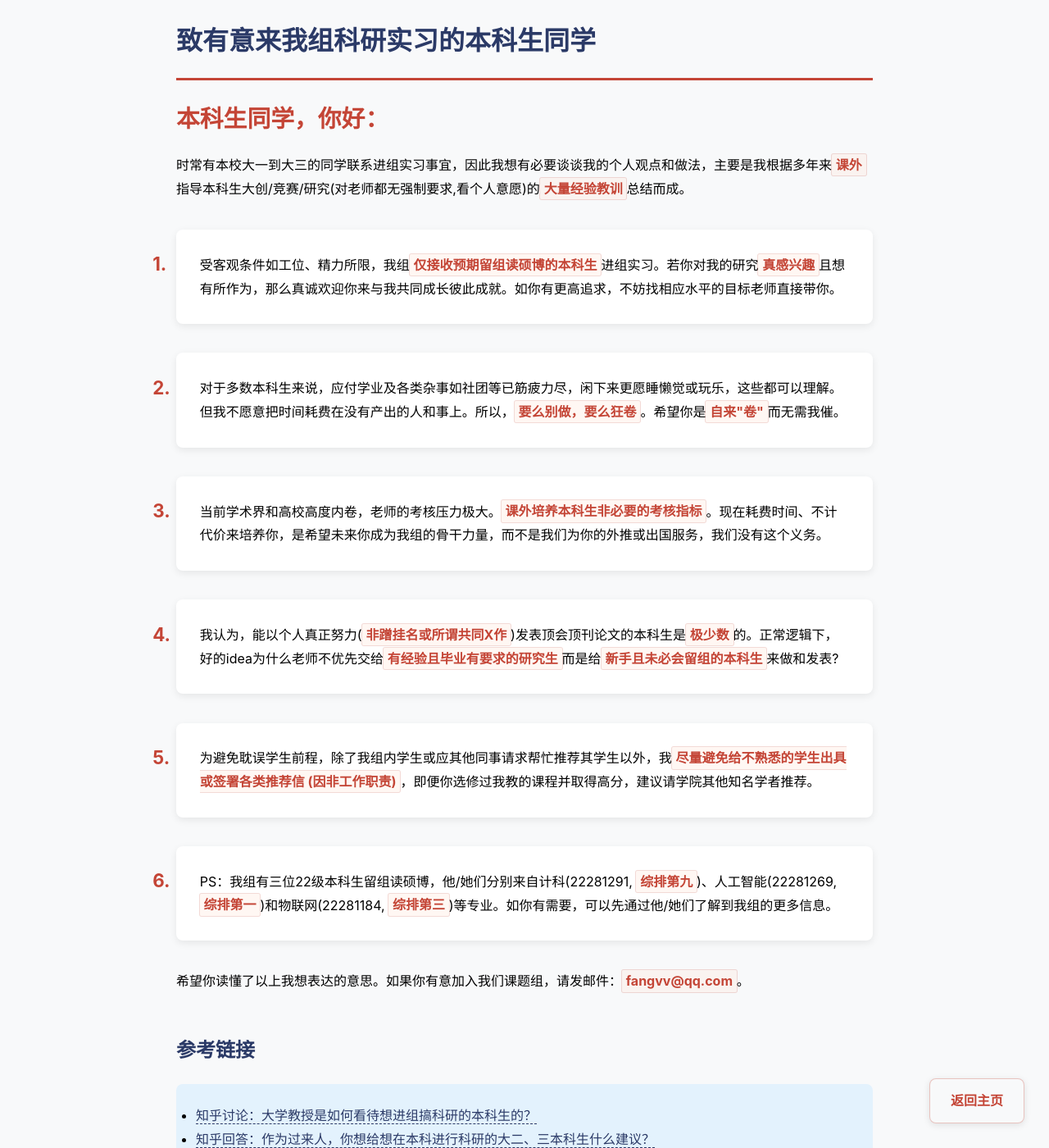
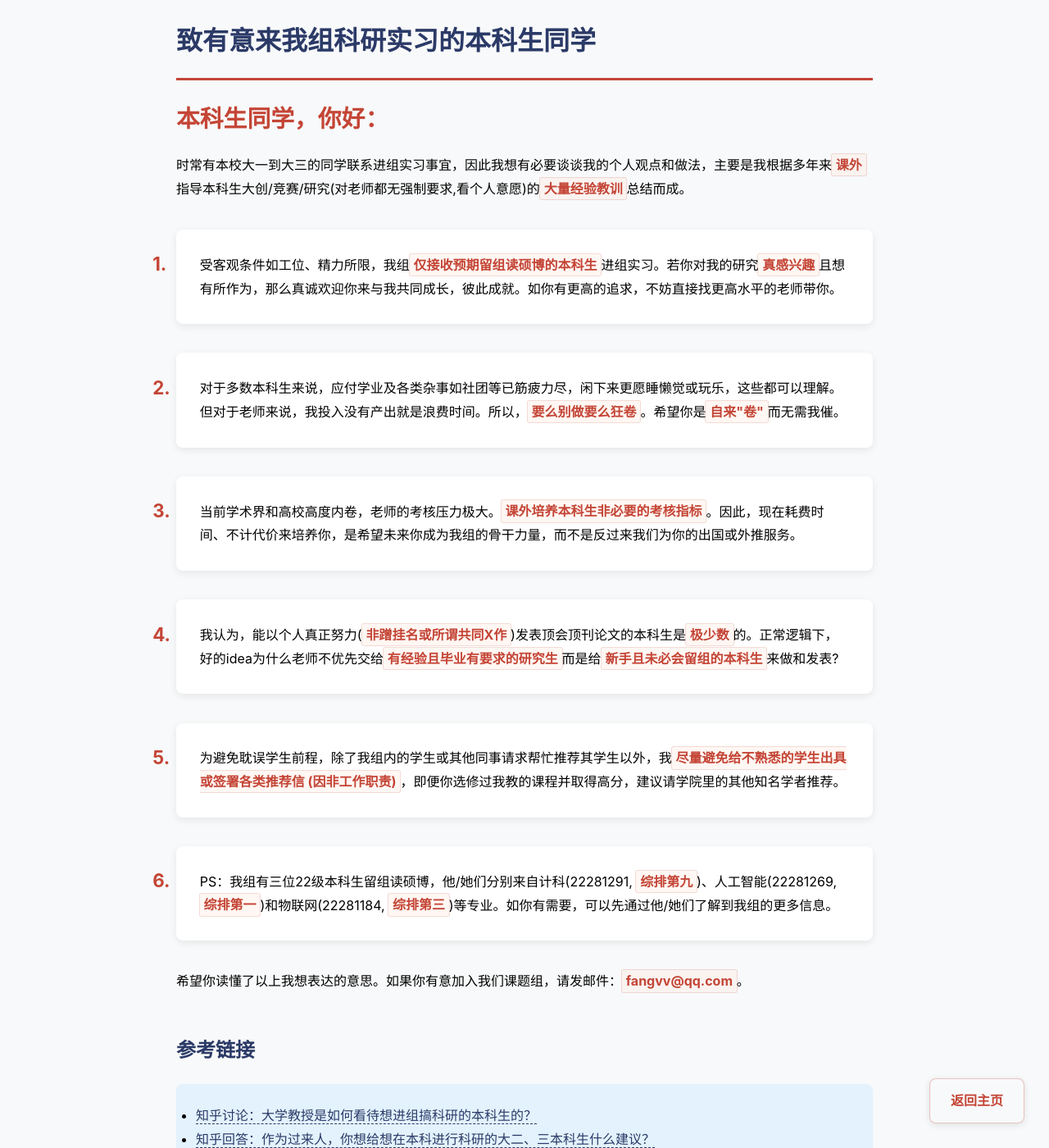
Before and after one commit to fangvv/Homepage, a Jekyll site: the page faq.html, which Jekyll copies as it is, in a window 1280 px wide and 1400 px high. Shown: the whole window at 82% size. Built offline with Jekyll 4.4.1, drawn with Linux system fonts in a browser that asks for light colours; comment, search, counter and statistics services are not loaded.

Commit message:
Revert "update faq“”"
This reverts commit 643478d5fbc4147d29df55e2ce1a6bd34949b5a6.

```diff
--- a/faq.html
+++ b/faq.html
@@ -118,15 +118,15 @@ strong:hover {
     时常有本校大一到大三的同学联系进组实习事宜，因此我想有必要谈谈我的个人观点和做法，主要是我根据多年来<strong>课外</strong>指导本科生大创/竞赛/研究(对老师都无强制要求,看个人意愿)的<strong>大量经验教训</strong>总结而成。</p>
 
     <ol>
-<li>受客观条件如工位、精力所限，我组<strong>仅接收预期留组读硕博的本科生</strong>进组实习。若你对我的研究<strong>真感兴趣</strong>且想有所作为，那么真诚欢迎你来与我共同成长彼此成就。如你有更高追求，不妨找相应水平的目标老师直接带你。</li>
+<li>受客观条件如工位、精力所限，我组<strong>仅接收预期留组读硕博的本科生</strong>进组实习。若你对我的研究<strong>真感兴趣</strong>且想有所作为，那么真诚欢迎你来与我共同成长，彼此成就。如你有更高的追求，不妨直接找更高水平的老师带你。</li>
 
-<li>对于多数本科生来说，应付学业及各类杂事如社团等已筋疲力尽，闲下来更愿睡懒觉或玩乐，这些都可以理解。但我不愿意把时间耗费在没有产出的人和事上。所以，<strong>要么别做，要么狂卷</strong>。希望你是<strong>自来"卷"</strong>而无需我催。</li>
+<li>对于多数本科生来说，应付学业及各类杂事如社团等已筋疲力尽，闲下来更愿睡懒觉或玩乐，这些都可以理解。但对于老师来说，我投入没有产出就是浪费时间。所以，<strong>要么别做要么狂卷</strong>。希望你是<strong>自来"卷"</strong>而无需我催。</li>
 
-<li>当前学术界和高校高度内卷，老师的考核压力极大。<strong>课外培养本科生非必要的考核指标</strong>。现在耗费时间、不计代价来培养你，是希望未来你成为我组的骨干力量，而不是我们为你的外推或出国服务，我们没有这个义务。</li>
+<li>当前学术界和高校高度内卷，老师的考核压力极大。<strong>课外培养本科生非必要的考核指标</strong>。因此，现在耗费时间、不计代价来培养你，是希望未来你成为我组的骨干力量，而不是反过来我们为你的出国或外推服务。</li>
 
 <li>我认为，能以个人真正努力(<strong>非蹭挂名或所谓共同X作</strong>)发表顶会顶刊论文的本科生是<strong>极少数</strong>的。正常逻辑下，好的idea为什么老师不优先交给<strong>有经验且毕业有要求的研究生</strong>而是给<strong>新手且未必会留组的本科生</strong>来做和发表?</li>
 
-<li>为避免耽误学生前程，除了我组内学生或应其他同事请求帮忙推荐其学生以外，我<strong>尽量避免给不熟悉的学生出具或签署各类推荐信 (因非工作职责)</strong>，即便你选修过我教的课程并取得高分，建议请学院其他知名学者推荐。</li>
+<li>为避免耽误学生前程，除了我组内的学生或其他同事请求帮忙推荐其学生以外，我<strong>尽量避免给不熟悉的学生出具或签署各类推荐信 (因非工作职责)</strong>，即便你选修过我教的课程并取得高分，建议请学院里的其他知名学者推荐。</li>
 
 <li>PS：我组有三位22级本科生留组读硕博，他/她们分别来自计科(22281291, <strong>综排第九</strong>)、人工智能(22281269, <strong>综排第一</strong>)和物联网(22281184, <strong>综排第三</strong>)等专业。如你有需要，可以先通过他/她们了解到我组的更多信息。</li>
 
```
